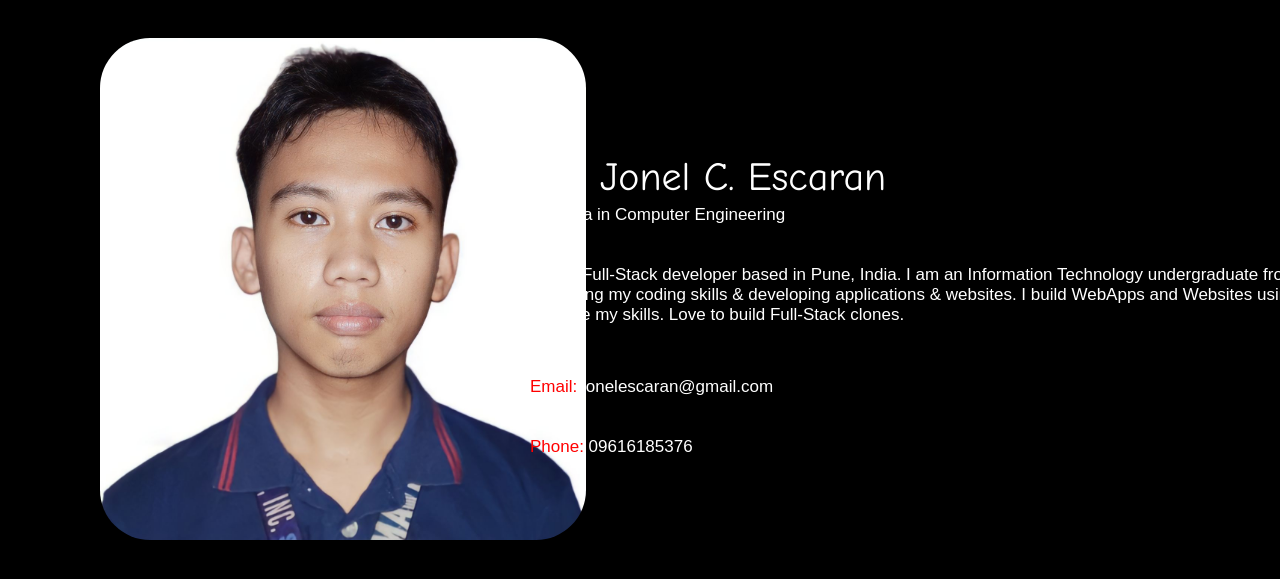
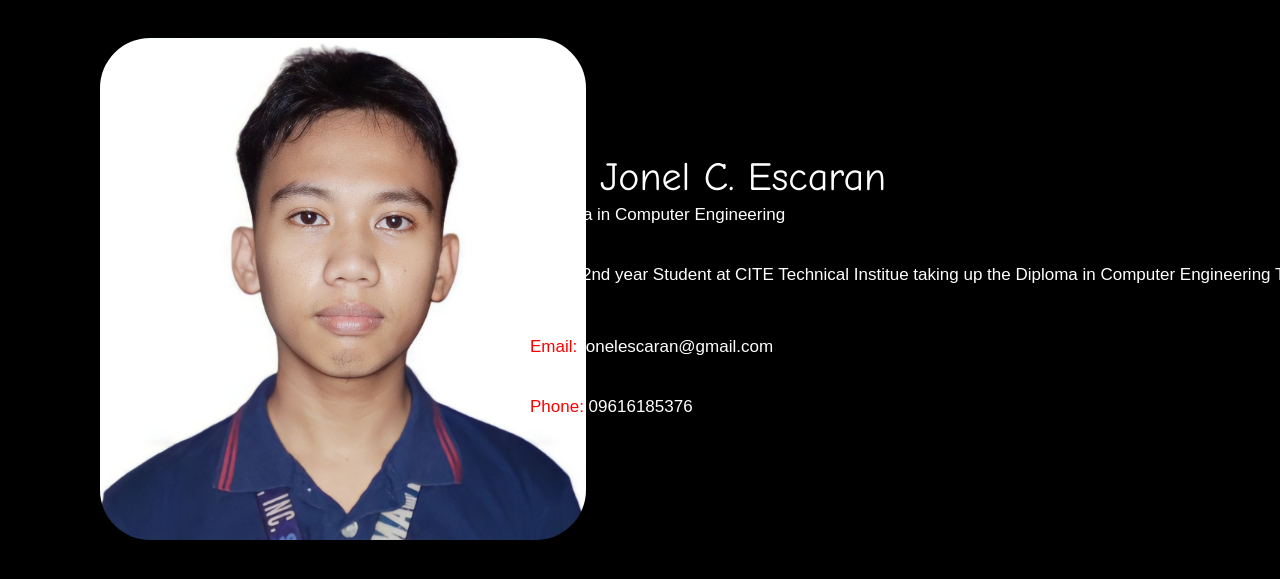
Before and after one commit to jonel123437/myPortfolio, a plain HTML site: page index.html in a window 1280 px wide. Shown: the part 823-1402 px from the top of the page. Drawn offline with Linux system fonts and the light colour scheme; files whose address does not match are found by name.

Commit message:
Add files via upload

```diff
--- a/index.html
+++ b/index.html
@@ -318,7 +318,7 @@
 			<p>I'm Jonel C. Escaran</p>
 			<p class="technology">Diploma in Computer Engineering</p>
 			<p></p>
-			<p class="technology">I am a Full-Stack developer based in Pune, India. I am an Information Technology undergraduate from SPPU. I am very passionate about improving my coding skills & developing applications & websites. I build WebApps and Websites using MERN Stack. Working for myself to improve my skills. Love to build Full-Stack clones.</p>
+			<p class="technology">I am a 2nd year Student at CITE Technical Institue taking up the Diploma in Computer Engineering Technology</p>
 			<p class="emailphone">Email:<span style="color: white;"> jonelescaran@gmail.com</p>
 			<p></p>
 			<p class="emailphone">Phone:<span style="color: white;"> 09616185376</p>
```
